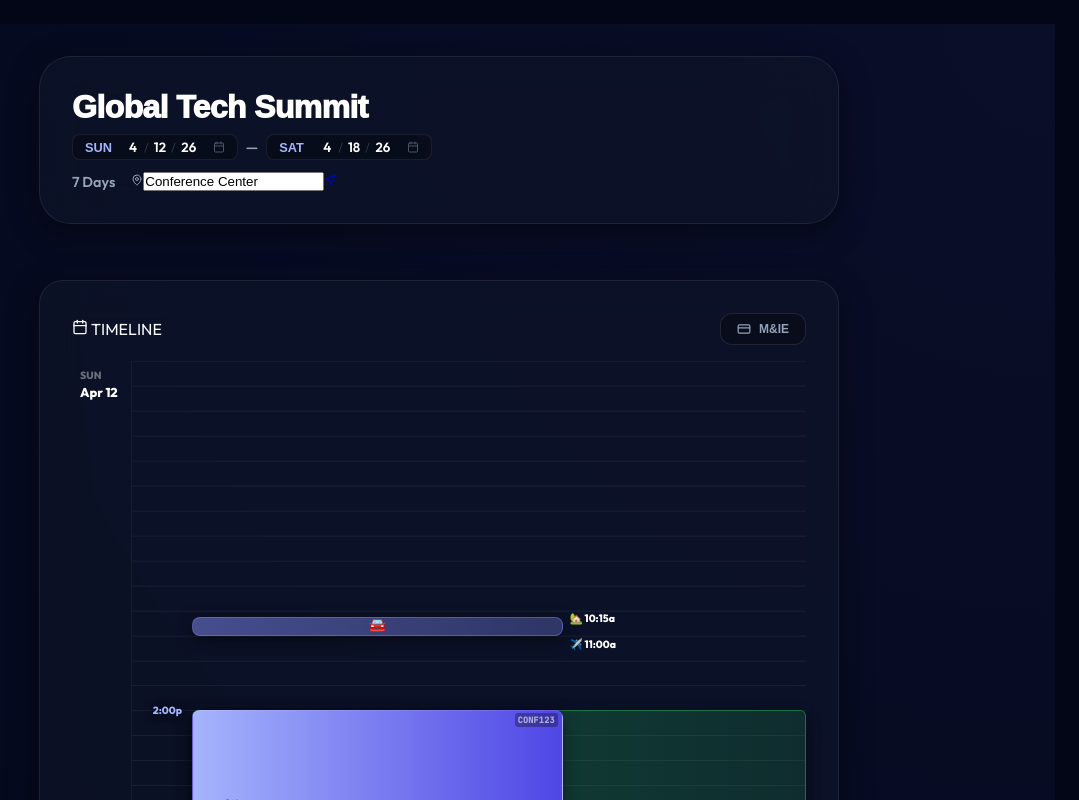
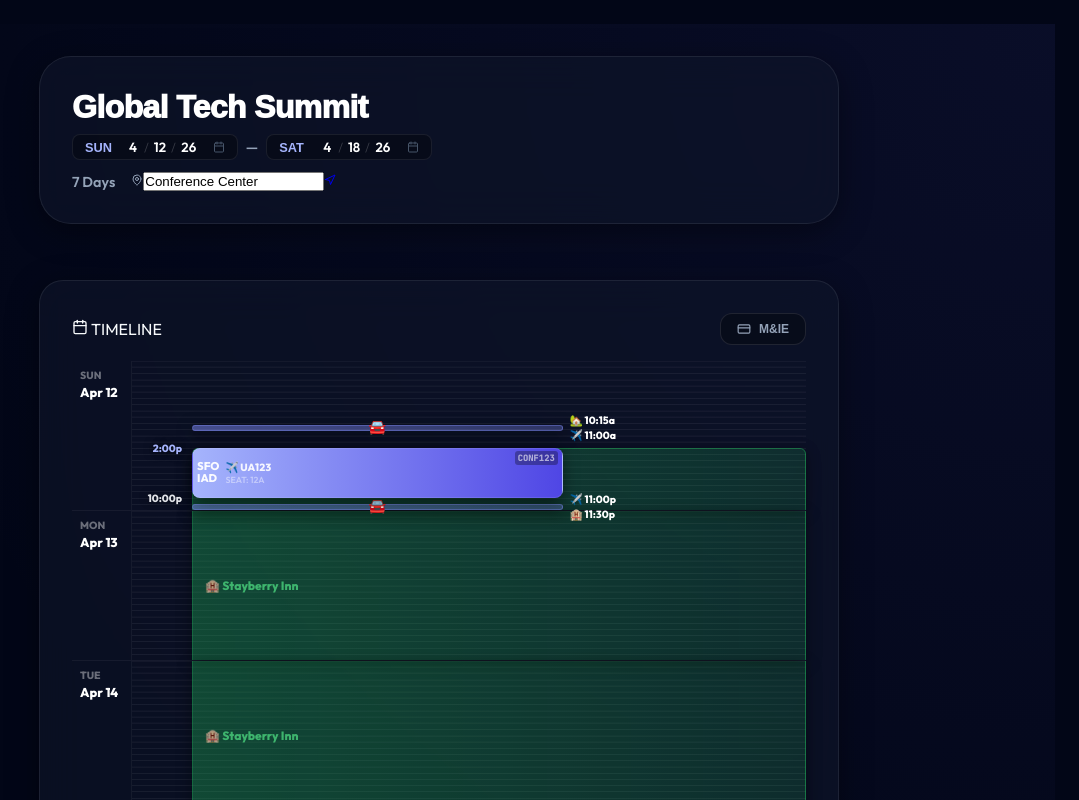
Before and after one commit to outofthisworldapps/work-travel, a React (Vite) app: page / in a window 1280 px wide. Shown: the top 800 px of the page, without its empty margins (201-1280 px from the left). Built offline with nearby package versions, Linux system fonts and the light colour scheme.

Commit message:
UI: Revert timeline height to 150px/day and center transport labels vertically

```diff
--- a/src/App.jsx
+++ b/src/App.jsx
@@ -121,7 +121,7 @@ const TimelineDay = ({ day, dayIndex, totalDays, flights, currentRates, onUpdate
   // Dedup markers logic: track positions used in this day to avoid overlapping labels on the left
   const renderedMarkerPositions = [];
   const isPositionTaken = (pos) => {
-    const threshold = 2.5; // 2.5% threshold (0.6 hours at 600px/24h)
+    const threshold = 5; // 5% threshold (7.5px at 150px/24h)
     const taken = renderedMarkerPositions.some(p => Math.abs(p - pos) < threshold);
     if (!taken) renderedMarkerPositions.push(pos);
     return taken;
@@ -293,17 +293,18 @@ const TimelineDay = ({ day, dayIndex, totalDays, flights, currentRates, onUpdate
                   overflow: 'visible'
                 }}
               >
-                {/* Side Labels: Positioned at top/bottom of block on the right */}
+                {/* Side Labels: Symmetrically centered vertically to the block */}
                 <div style={{
-                  position: 'absolute', top: 0, bottom: 0, left: '100%', marginLeft: '8px',
-                  display: 'flex', flexDirection: 'column', justifyContent: 'space-between',
+                  position: 'absolute', top: '50%', left: '100%', marginLeft: '8px',
+                  display: 'flex', flexDirection: 'column', gap: '2px',
                   fontSize: '0.65rem', fontWeight: 950,
-                  color: '#fff', whiteSpace: 'nowrap', zIndex: 50
+                  color: '#fff', whiteSpace: 'nowrap', zIndex: 50,
+                  transform: 'translateY(-50%)'
                 }}>
-                  <div style={{ display: 'flex', alignItems: 'center', gap: '3px', transform: 'translateY(-50%)' }}>
+                  <div style={{ display: 'flex', alignItems: 'center', gap: '4px' }}>
                     {getEmoji(l.from)} {l.time.toLowerCase()}
                   </div>
-                  <div style={{ display: 'flex', alignItems: 'center', gap: '3px', transform: 'translateY(50%)' }}>
+                  <div style={{ display: 'flex', alignItems: 'center', gap: '4px' }}>
                     {getEmoji(l.to)} {formatTime(end).toLowerCase()}
                   </div>
                 </div>
@@ -2323,12 +2324,12 @@ function App() {
 
         .timeline-section-panel { padding: 2rem; background: var(--glass); border-radius: 1.5rem; border: 1px solid var(--border); margin-bottom: 2rem; overflow: visible; }
         .vertical-timeline { overflow: visible; display: flex; flex-direction: column; }
-        .timeline-day-row { display: flex; min-height: 600px; border-bottom: 1px solid rgba(255,255,255,0.05); position: relative; }
+        .timeline-day-row { display: flex; min-height: 150px; border-bottom: 1px solid rgba(255,255,255,0.05); position: relative; }
         .timeline-date-side { width: 60px; border-right: 1px solid rgba(255,255,255,0.05); padding: 0.5rem; flex-shrink: 0; display: flex; flex-direction: column; align-items: flex-start; justify-content: flex-start; gap: 2px; }
         .tl-dw { font-size: 0.65rem; font-weight: 950; color: rgba(255,255,255,0.4); text-transform: uppercase; }
         .tl-dm { font-size: 0.8rem; font-weight: 950; color: #fff; white-space: nowrap; }
 
-        .timeline-hours-container { flex-grow: 1; position: relative; background: repeating-linear-gradient(to bottom, transparent, transparent 24px, rgba(255,255,255,0.02) 24px, rgba(255,255,255,0.02) 25px); overflow: visible; }
+        .timeline-hours-container { flex-grow: 1; position: relative; background: repeating-linear-gradient(to bottom, transparent, transparent 5.25px, rgba(255,255,255,0.02) 5.25px, rgba(255,255,255,0.02) 6.25px); overflow: visible; }
         .hour-line { position: absolute; left: 0; right: 0; height: 1px; background: rgba(255,255,255,0.04); }
         .hour-label { position: absolute; left: 70px; font-size: 0.55rem; color: #475569; font-weight: 950; transform: translateY(-50%); text-transform: uppercase; }
 
@@ -2339,7 +2340,7 @@ function App() {
         .tl-marker-time.hotel { color: #4ade80; }
         .tl-marker-time.travel { display: none; } /* We are handling labels inside block now */
 
-        .tl-event { position: absolute; left: 60px; right: 10px; border-radius: 8px; padding: 6px 12px; font-size: 0.7rem; font-weight: 950; overflow: hidden; display: flex; align-items: center; box-shadow: 0 4px 15px rgba(0,0,0,0.5); border: 1px solid rgba(255,255,255,0.1); transition: transform 0.2s; }
+        .tl-event { position: absolute; left: 60px; right: 10px; border-radius: 8px; padding: 6px 12px; font-size: 0.7rem; font-weight: 950; overflow: visible; display: flex; align-items: center; box-shadow: 0 4px 15px rgba(0,0,0,0.5); border: 1px solid rgba(255,255,255,0.1); transition: transform 0.2s; }
         .tl-event.flight-event { width: 55%; z-index: 10; }
         .tl-event.travel-event { z-index: 20; }
         .tl-event.hotel-event { width: auto; left: 60px; right: 10px; opacity: 0.8; }
@@ -2367,7 +2368,7 @@ function App() {
         .tl-meal-chip.active .tl-m-label, .tl-meal-chip.active .tl-m-price { color: #fff; }
         .tl-meal-chip:hover:not(.active) { background: rgba(255,255,255,0.05); }
 
-        .flight-label-compact { display: flex; flex-direction: column; width: 100%; height: 100%; padding: 4px; overflow: hidden; position: relative; }
+        .flight-label-compact { display: flex; flex-direction: column; width: 100%; height: 100%; min-height: 24px; padding: 4px; overflow: visible; position: relative; justify-content: center; }
         .tl-f-rec { position: absolute; top: 2px; right: 4px; font-size: 0.55rem; color: rgba(255,255,255,0.6); font-family: 'JetBrains Mono', monospace; font-weight: 700; background: rgba(0,0,0,0.3); padding: 1px 3px; border-radius: 3px; }
         .tl-f-main-row { display: flex; align-items: center; gap: 8px; margin-top: 8px; height: 100%; }
         .tl-f-ports-stack { display: flex; flex-direction: column; gap: 2px; }
```
